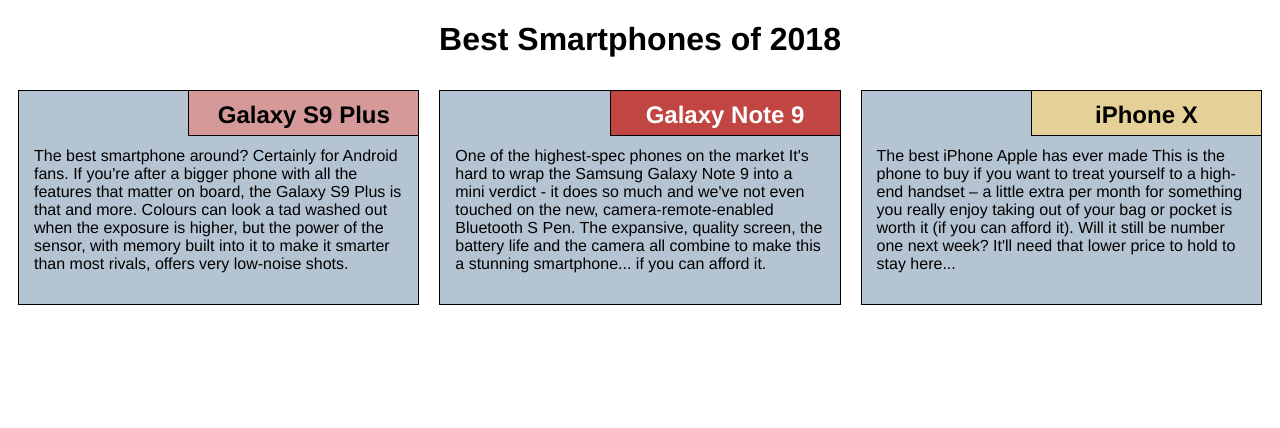
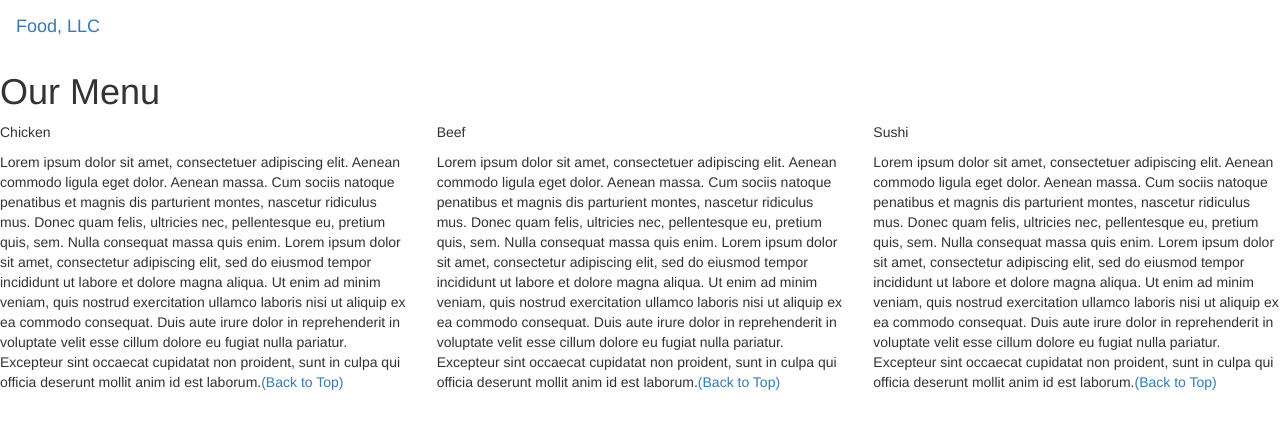
Before and after one commit to arshdeep0662/arshdeep0662.github.io, a plain HTML site: page index.html in a window 1280 px wide. Drawn offline with nearby package versions, Linux system fonts and the light colour scheme.

Commit message:
Update index.html

```diff
--- a/index.html
+++ b/index.html
@@ -1,45 +1,77 @@
 <!DOCTYPE html>
-<html lang="en">
+<html>
+<head>
 
-<head>
-    <meta charset="utf-8">
-    <meta name="viewport" content="width=device-width, initial-scale=1">
-    <title>Assignment Solution for Module 2</title>
-    <link rel="stylesheet" type="text/css" href="css/main.css">
+<title>Module 3</title>
+
+  <meta name="viewport" content="width=device-width, initial-scale=1">
+  <link rel="stylesheet" href="https://maxcdn.bootstrapcdn.com/bootstrap/3.3.7/css/bootstrap.min.css">
+  <script src="https://ajax.googleapis.com/ajax/libs/jquery/3.3.1/jquery.min.js"></script>
+  <script src="https://maxcdn.bootstrapcdn.com/bootstrap/3.3.7/js/bootstrap.min.js"></script>
+
 </head>
 
+<meta name="viewport" content="width=device-width, initial-scale=1">
+<link rel="stylesheet" type="text/css" href="style.css">
+
+
+
 <body>
-    <h1>Best Smartphones of 2018</h1>
-    <div class="row">
-        <div class="col-lg-4 col-md-6 col-sm-12">
-            <section class="S9">
-                <h2>Galaxy S9 Plus</h2>
-                <p>
-                	The best smartphone around? Certainly for Android fans.
-                	If you're after a bigger phone with all the features that matter on board, the Galaxy S9 Plus is that and more.
-                	Colours can look a tad washed out when the exposure is higher, but the power of the sensor, with memory built into it to make it smarter than most rivals, offers very low-noise shots.
-                </p>
-            </section>
-        </div>
-        <div class="col-lg-4 col-md-6 col-sm-12">
-            <section class="Note_9">
-                <h2>Galaxy Note 9</h2>
-                <p>
-                	One of the highest-spec phones on the market
-                    It's hard to wrap the Samsung Galaxy Note 9 into a mini verdict - it does so much and we've not even touched on the new, camera-remote-enabled Bluetooth S Pen. The expansive, quality screen, the battery life and the camera all combine to make this a stunning smartphone... if you can afford it.
-                </p>
-            </section>
-        </div>
-        <div class="col-lg-4 col-md-12 col-sm-12">
-            <section class="iPhone_X">
-                <h2>iPhone X</h2>
-                <p>
-                    The best iPhone Apple has ever made
-                    This is the phone to buy if you want to treat yourself to a high-end handset – a little extra per month for something you really enjoy taking out of your bag or pocket is worth it (if you can afford it). Will it still be number one next week? It'll need that lower price to hold to stay here...
-                </p>
-            </section>
-        </div>
+
+
+<nav class="navbar" id="top">
+  <div class="container-fluid">
+
+    <div class="navbar-header">
+      <button type="button" class="navbar-toggle" data-toggle="collapse" data-target="#myNavbar">
+        <span class="icon-bar"></span>
+        <span class="icon-bar"></span>
+        <span class="icon-bar"></span>
+      </button>
+      <a class="navbar-brand" href="#">Food, LLC</a>
     </div>
+
+    <div class="collapse" id="myNavbar">
+      <ul class="nav navbar-nav visible-xs">
+        <li><a class="menu-item" href="#">Chicken</a></li>
+        <li><a class="menu-item" href="#">Beef</a></li>
+        <li><a class="menu-item" href="#">Sushi</a></li>
+      </ul>
+    </div>
+
+  </div>
+</nav>
+
+<h1 class="main-title">Our Menu</h1>
+
+
+
+<div class="row">
+
+  <div class="col-lg-4 col-md-6 col-sm-12">
+    <div class="content-box">
+      <p class="item-name">Chicken</p>
+      <p>Lorem ipsum dolor sit amet, consectetuer adipiscing elit. Aenean commodo ligula eget dolor. Aenean massa. Cum sociis natoque penatibus et magnis dis parturient montes, nascetur ridiculus mus. Donec quam felis, ultricies nec, pellentesque eu, pretium quis, sem. Nulla consequat massa quis enim. Lorem ipsum dolor sit amet, consectetur adipiscing elit, sed do eiusmod tempor incididunt ut labore et dolore magna aliqua. Ut enim ad minim veniam, quis nostrud exercitation ullamco laboris nisi ut aliquip ex ea commodo consequat. Duis aute irure dolor in reprehenderit in voluptate velit esse cillum dolore eu fugiat nulla pariatur. Excepteur sint occaecat cupidatat non proident, sunt in culpa qui officia deserunt mollit anim id est laborum.<a href="#top">(Back to Top)</a></p>
+    </div>
+  </div>
+
+  <div class="col-lg-4 col-md-6 col-sm-12">
+    <div class="content-box">
+      <p class="item-name">Beef</p>
+      <p>Lorem ipsum dolor sit amet, consectetuer adipiscing elit. Aenean commodo ligula eget dolor. Aenean massa. Cum sociis natoque penatibus et magnis dis parturient montes, nascetur ridiculus mus. Donec quam felis, ultricies nec, pellentesque eu, pretium quis, sem. Nulla consequat massa quis enim. Lorem ipsum dolor sit amet, consectetur adipiscing elit, sed do eiusmod tempor incididunt ut labore et dolore magna aliqua. Ut enim ad minim veniam, quis nostrud exercitation ullamco laboris nisi ut aliquip ex ea commodo consequat. Duis aute irure dolor in reprehenderit in voluptate velit esse cillum dolore eu fugiat nulla pariatur. Excepteur sint occaecat cupidatat non proident, sunt in culpa qui officia deserunt mollit anim id est laborum.<a href="#top">(Back to Top)</a></p>
+    </div>
+  </div>
+
+
+  <div class="col-lg-4 col-md-12 col-sm-12">
+    <div class="content-box">
+      <p class="item-name">Sushi</p>
+      <p>Lorem ipsum dolor sit amet, consectetuer adipiscing elit. Aenean commodo ligula eget dolor. Aenean massa. Cum sociis natoque penatibus et magnis dis parturient montes, nascetur ridiculus mus. Donec quam felis, ultricies nec, pellentesque eu, pretium quis, sem. Nulla consequat massa quis enim. Lorem ipsum dolor sit amet, consectetur adipiscing elit, sed do eiusmod tempor incididunt ut labore et dolore magna aliqua. Ut enim ad minim veniam, quis nostrud exercitation ullamco laboris nisi ut aliquip ex ea commodo consequat. Duis aute irure dolor in reprehenderit in voluptate velit esse cillum dolore eu fugiat nulla pariatur. Excepteur sint occaecat cupidatat non proident, sunt in culpa qui officia deserunt mollit anim id est laborum.<a href="#top">(Back to Top)</a></p>
+    </div>
+  </div>
+
+</div>
+
+
 </body>
-
 </html>
```
